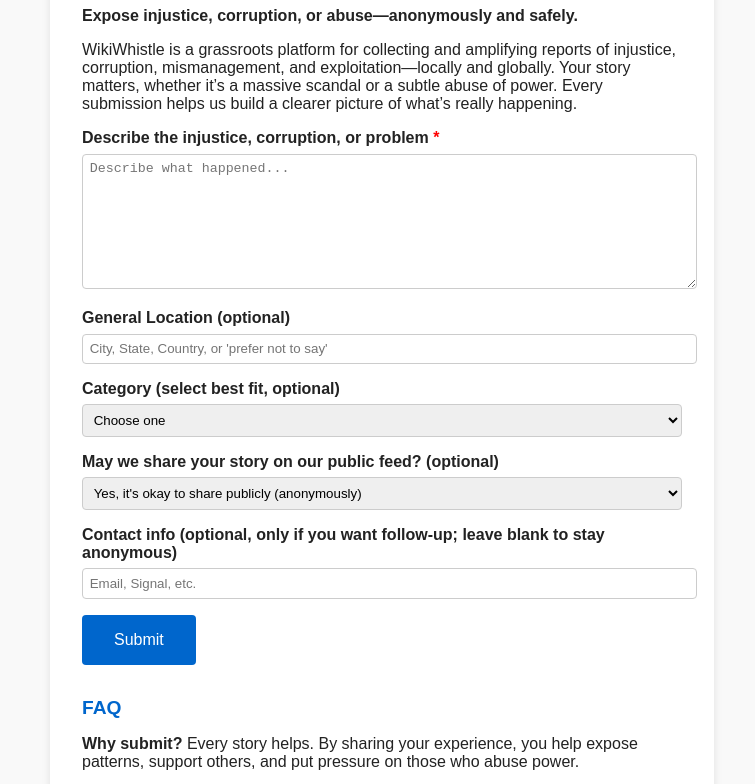
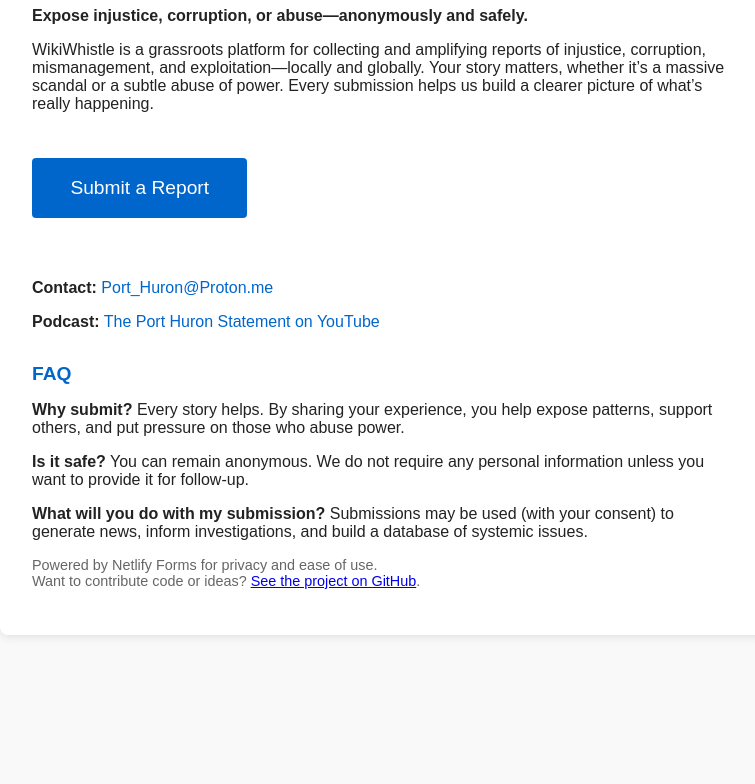
Before and after one commit to Hal-10001/WikiWhistle, a plain HTML site: page index.html in a window 1280 px wide. Shown: the part 137-921 px from the top of the page, without its empty margins (258-1013 px from the left). After the commit the page ends 804 px from the top, so only its background shows below. Drawn offline with Linux system fonts and the light colour scheme.

Commit message:
Add files via upload

```diff
--- a/index.html
+++ b/index.html
@@ -6,12 +6,13 @@
   <meta name="viewport" content="width=device-width, initial-scale=1.0">
   <style>
     body { font-family: Arial, sans-serif; margin: 2em; background: #f9f9f9; color: #222; }
-    .container { max-width: 600px; margin: auto; background: #fff; padding: 2em; border-radius: 8px; box-shadow: 0 2px 8px rgba(0,0,0,0.1);}
+    .container { max-width: 700px; margin: auto; background: #fff; padding: 2em; border-radius: 8px; box-shadow: 0 2px 8px rgba(0,0,0,0.1);}
     h1 { color: #0066cc; }
-    label { display: block; margin-top: 1em; font-weight: bold; }
-    textarea, input, select { width: 100%; padding: 0.5em; margin-top: 0.5em; border: 1px solid #ccc; border-radius: 4px; }
-    button { background: #0066cc; color: #fff; border: none; padding: 1em 2em; border-radius: 4px; font-size: 1em; margin-top: 1em; cursor: pointer;}
-    button:hover { background: #004999; }
+    .button { display: inline-block; margin: 1.5em 0; padding: 1em 2em; background: #0066cc; color: #fff; border-radius: 4px; text-decoration: none; font-size: 1.2em; transition: background 0.2s;}
+    .button:hover { background: #004999; }
+    .links { margin-top: 2em; }
+    .links a { color: #0066cc; text-decoration: none; }
+    .links a:hover { text-decoration: underline; }
     .faq { margin-top: 2em; }
     .faq h2 { font-size: 1.2em; color: #0066cc; }
     .small { font-size: 0.9em; color: #666; }
@@ -24,38 +25,11 @@
     <p>
       WikiWhistle is a grassroots platform for collecting and amplifying reports of injustice, corruption, mismanagement, and exploitation—locally and globally. Your story matters, whether it’s a massive scandal or a subtle abuse of power. Every submission helps us build a clearer picture of what’s really happening.
     </p>
-
-    <form name="wikiwhistle" method="POST" data-netlify="true">
-      <label for="narrative">Describe the injustice, corruption, or problem <span style="color:red">*</span></label>
-      <textarea id="narrative" name="narrative" rows="8" required placeholder="Describe what happened..."></textarea>
-
-      <label for="location">General Location (optional)</label>
-      <input type="text" id="location" name="location" placeholder="City, State, Country, or 'prefer not to say'">
-
-      <label for="category">Category (select best fit, optional)</label>
-      <select id="category" name="category">
-        <option value="">Choose one</option>
-        <option value="corruption">Corruption</option>
-        <option value="abuse">Abuse of Power</option>
-        <option value="fraud">Fraud/Embezzlement</option>
-        <option value="exploitation">Exploitation</option>
-        <option value="waste">Waste/Mismanagement</option>
-        <option value="other">Other/Not Listed</option>
-      </select>
-
-      <label for="public">May we share your story on our public feed? (optional)</label>
-      <select id="public" name="public">
-        <option value="yes">Yes, it's okay to share publicly (anonymously)</option>
-        <option value="no">No, keep this private</option>
-        <option value="">No preference</option>
-      </select>
-
-      <label for="contact">Contact info (optional, only if you want follow-up; leave blank to stay anonymous)</label>
-      <input type="text" id="contact" name="contact" placeholder="Email, Signal, etc.">
-
-      <button type="submit">Submit</button>
-    </form>
-
+    <a href="submit.html" class="button">Submit a Report</a>
+    <div class="links">
+      <p><strong>Contact:</strong> <a href="mailto:Port_Huron@Proton.me">Port_Huron@Proton.me</a></p>
+      <p><strong>Podcast:</strong> <a href="https://youtube.com/@ThePortHuronStatement" target="_blank">The Port Huron Statement on YouTube</a></p>
+    </div>
     <div class="faq">
       <h2>FAQ</h2>
       <p><strong>Why submit?</strong> Every story helps. By sharing your experience, you help expose patterns, support others, and put pressure on those who abuse power.</p>
```
Also changed, not shown: submit.html (added, +59 -0 lines).
